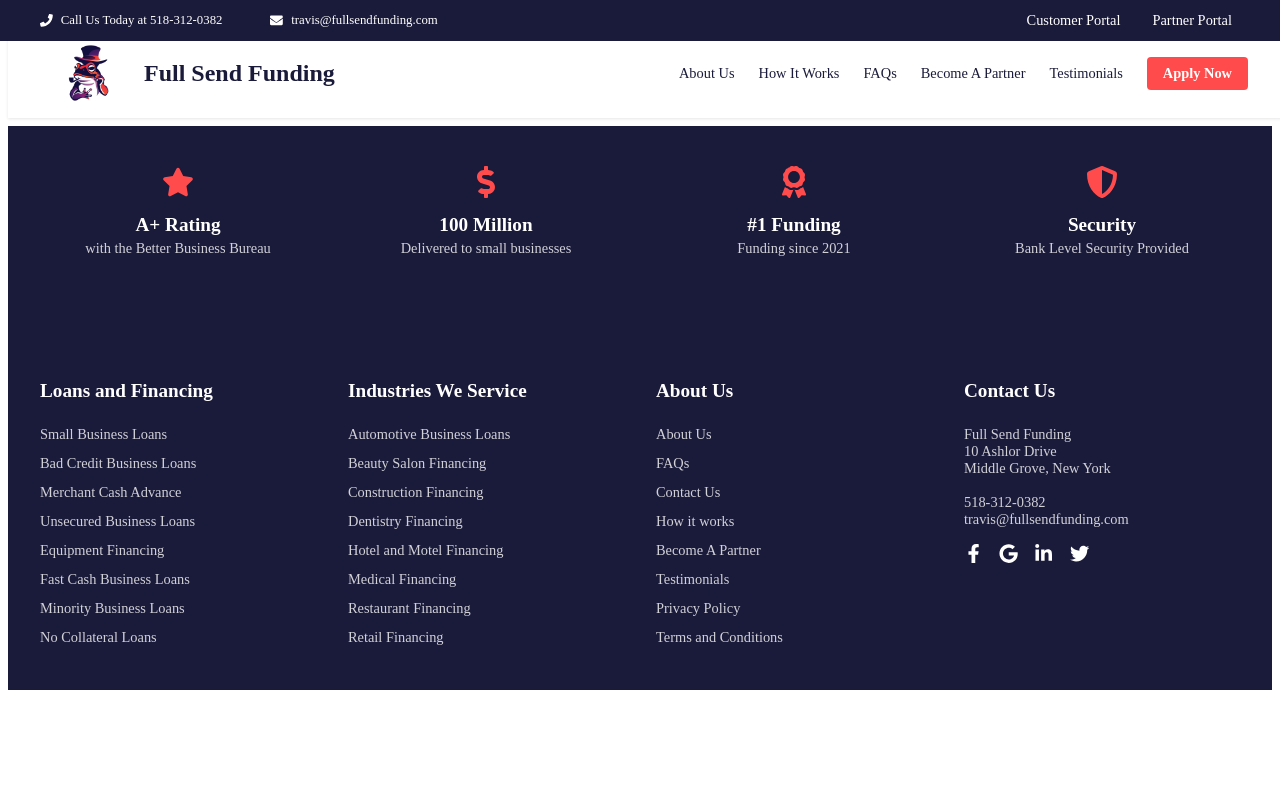
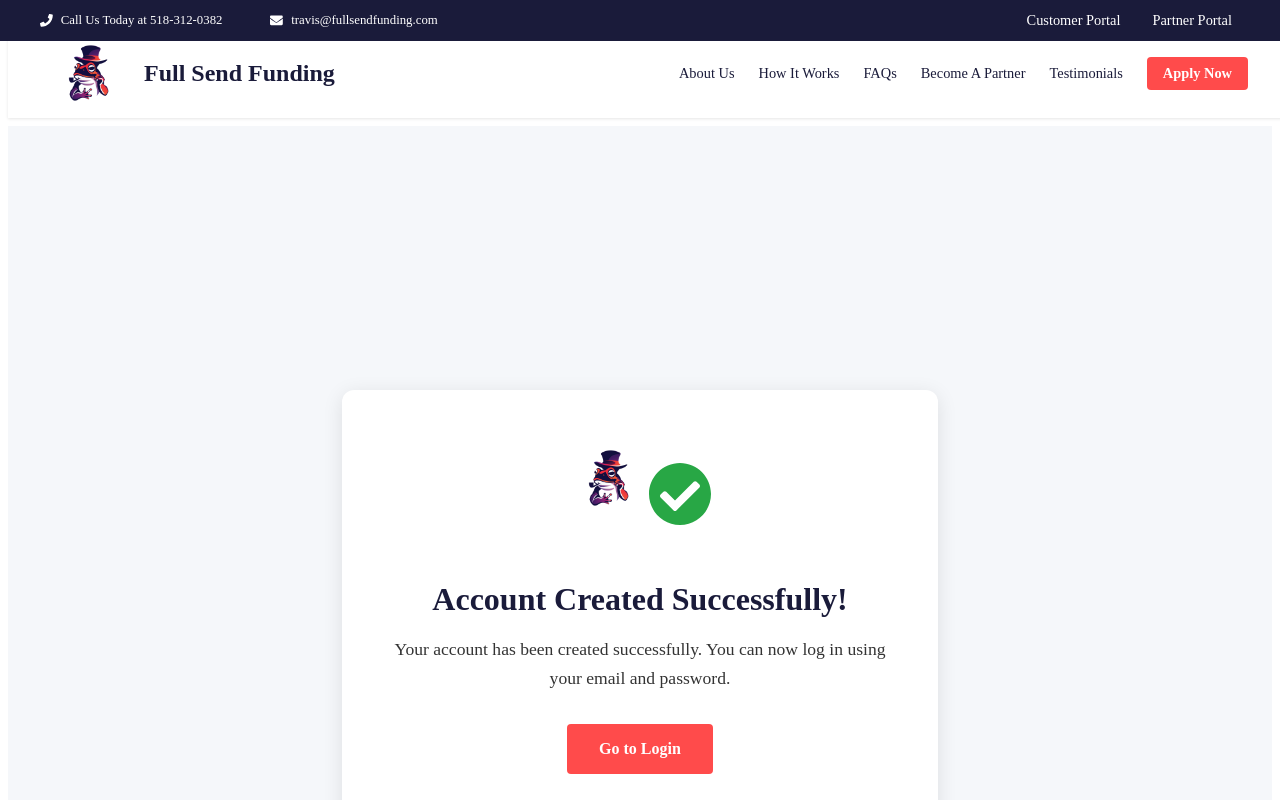
Before and after one commit to TravisYule/fullsendfunding, a React (Create React App) app: page /account-created/1 in a window 1280 px wide. Shown: the top 800 px of the page. Built offline with nearby package versions, Linux system fonts and the light colour scheme; no server answers.

Commit message:
Add account creation success page and improve signup flow

```diff
--- a/src/App.js
+++ b/src/App.js
@@ -24,6 +24,7 @@ import ProtectedRoute from './components/ProtectedRoute';
 import ResetPassword from './components/Auth/ResetPassword';
 import ThankYou from './components/ThankYou/ThankYou';
 import CreateAccount from './components/Auth/CreateAccount';
+import AccountCreated from './components/Auth/AccountCreated';
 
 const MainContent = styled.main`
   padding-top: 118px;
@@ -114,6 +115,7 @@ function App() {
           } />
 
           <Route path="/create-account/:type" element={<CreateAccount />} />
+          <Route path="/account-created/:type" element={<AccountCreated />} />
         </Routes>
       </MainContent>
       <AccoladeBanner />
--- /dev/null
+++ b/src/components/Auth/AccountCreated.jsx
@@ -0,0 +1,88 @@
+import React from 'react';
+import styled from 'styled-components';
+import { motion } from 'framer-motion';
+import { Link } from 'react-router-dom';
+import { FaCheckCircle } from 'react-icons/fa';
+import Logo from '../../assets/Logo.png';
+
+const Section = styled.section`
+  padding: 5rem 2rem;
+  min-height: 100vh;
+  display: flex;
+  align-items: center;
+  justify-content: center;
+  background: ${props => props.theme.colors.lightGray};
+`;
+
+const Container = styled(motion.div)`
+  background: white;
+  padding: 3rem;
+  border-radius: 12px;
+  text-align: center;
+  max-width: 500px;
+  box-shadow: 0 4px 20px rgba(0,0,0,0.1);
+`;
+
+const LogoImage = styled.img`
+  height: 80px;
+  margin-bottom: 2rem;
+`;
+
+const Icon = styled(FaCheckCircle)`
+  font-size: 4rem;
+  color: #28a745;
+  margin-bottom: 1.5rem;
+`;
+
+const Title = styled.h1`
+  color: ${props => props.theme.colors.primary};
+  font-size: 2rem;
+  margin-bottom: 1rem;
+`;
+
+const Message = styled.p`
+  color: ${props => props.theme.colors.text};
+  font-size: 1.1rem;
+  line-height: 1.6;
+  margin-bottom: 2rem;
+`;
+
+const LoginButton = styled(Link)`
+  display: inline-block;
+  padding: 1rem 2rem;
+  background: ${props => props.theme.colors.secondary};
+  color: white;
+  text-decoration: none;
+  border-radius: 4px;
+  font-weight: 600;
+  transition: all 0.3s ease;
+
+  &:hover {
+    transform: translateY(-2px);
+    box-shadow: 0 4px 12px rgba(0,0,0,0.15);
+  }
+`;
+
+const AccountCreated = () => {
+  return (
+    <Section>
+      <Container
+        initial={{ opacity: 0, y: 20 }}
+        animate={{ opacity: 1, y: 0 }}
+        transition={{ duration: 0.6 }}
+      >
+        <LogoImage src={Logo} alt="Full Send Funding" />
+        <Icon />
+        <Title>Account Created Successfully!</Title>
+        <Message>
+          Your account has been created successfully. You can now log in using your email and password.
+        </Message>
+        <LoginButton to={window.location.pathname.includes('partner') ? '/partner-login' : '/customer-login'}>
+          Go to Login
+        </LoginButton>
+      </Container>
+    </Section>
+  );
+};
+
+export default AccountCreated;
--- a/src/components/Auth/CreateAccount.jsx
+++ b/src/components/Auth/CreateAccount.jsx
@@ -87,7 +87,7 @@ const CreateAccount = () => {
     setLoading(true);
 
     try {
-      // Create auth user
+      // Create auth user without email verification
       const { data: authData, error: authError } = await supabase.auth.signUp({
         email: formData.email,
         password: formData.password,
@@ -96,29 +96,16 @@ const CreateAccount = () => {
             first_name: formData.firstName,
             last_name: formData.lastName,
             company: formData.company,
-            role: type // 'partner' or 'customer'
-          }
+            role: type
+          },
+          emailRedirectTo: undefined // Disable email verification
         }
       });
 
       if (authError) throw authError;
 
-      // Create profile record
-      const { error: profileError } = await supabase
-        .from('profiles')
-        .insert([{
-          id: authData.user.id,
-          first_name: formData.firstName,
-          last_name: formData.lastName,
-          company: formData.company,
-          role: type,
-          email: formData.email
-        }]);
-
-      if (profileError) throw profileError;
-
-      // Redirect to success page
-      navigate('/account-created');
+      // Navigate to success page with type parameter
+      navigate(`/account-created/${type}`);
 
     } catch (err) {
       console.error('Error creating account:', err);
```
